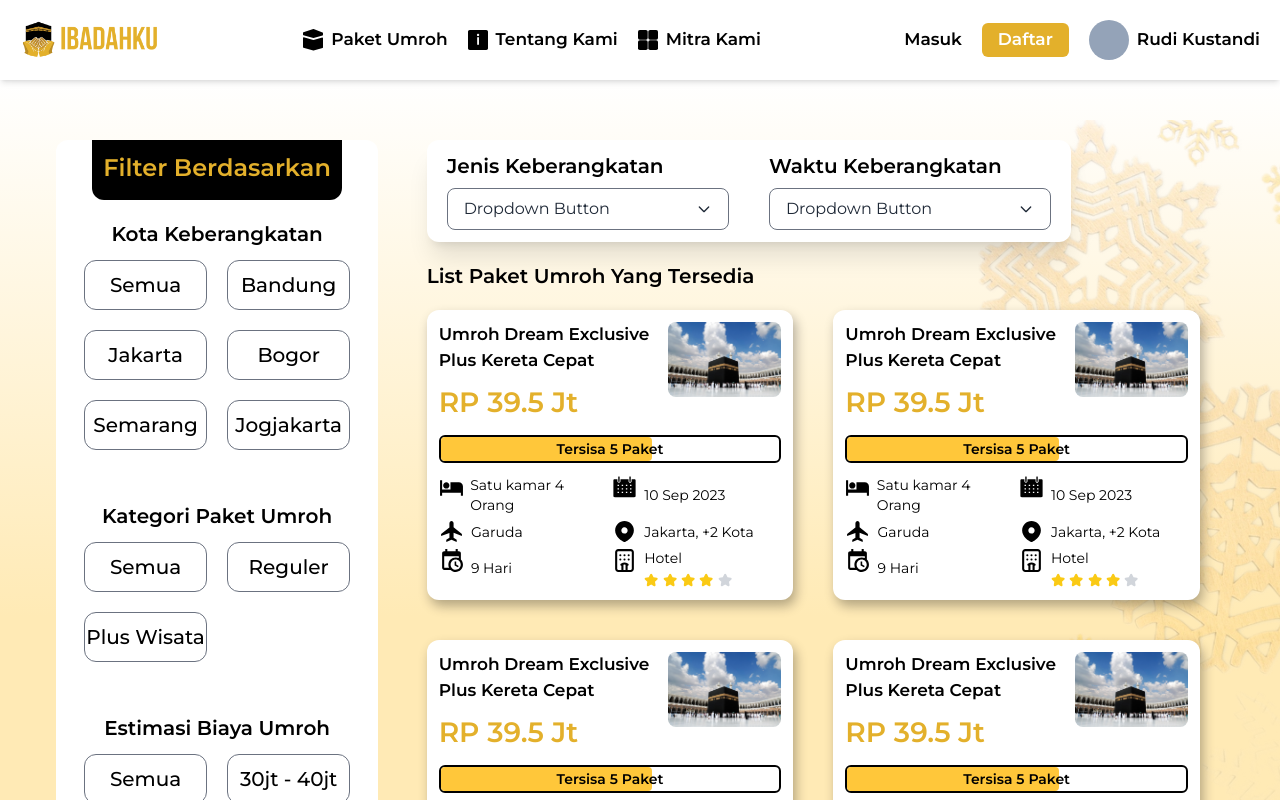
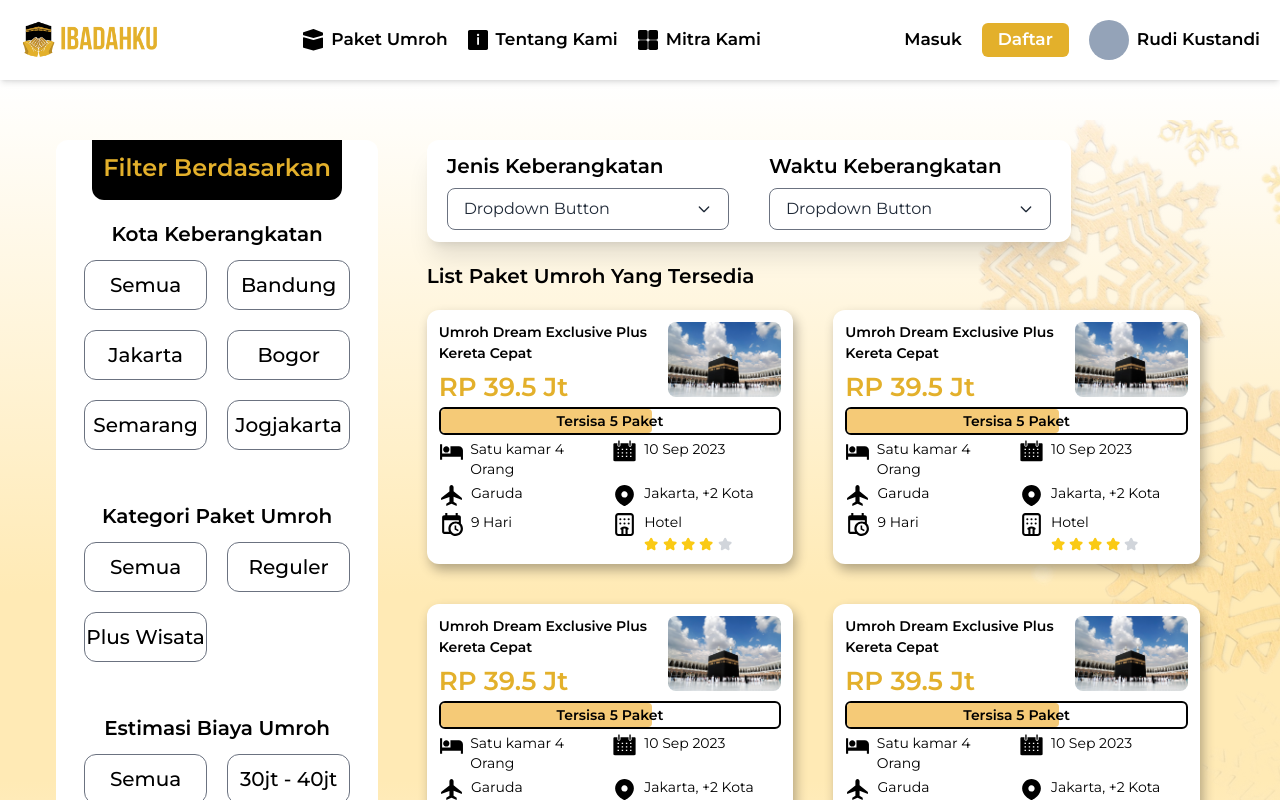
Before and after one commit to fikriymnn/umr-web, a Next.js app: page /package in a window 1280 px wide. Shown: the top 800 px of the page. Built offline with nearby package versions, Linux system fonts and the light colour scheme.

Commit message:
color and size modified

```diff
--- a/src/components/Homepage/CariPaket.jsx
+++ b/src/components/Homepage/CariPaket.jsx
@@ -3,8 +3,8 @@ import React from "react";
 function CariPaket() {
   return (
     <div>
-      <div className="md:mt-0 mt-5 md:py-0 py-3 bg-white bg-opacity-95 rounded-[10px] shadow md:w-9/12 w-11/12 md:h-28 mx-auto md:-translate-y-5 md:flex gap-2 items-center grid grid-cols-3">
-        <div className="md:w-[25%] ml-5 ">
+      <div className="md:mt-0 mt-5 md:py-0 py-3 bg-white bg-opacity-95 rounded-[10px] shadow md:w-9/12 w-11/12 md:h-28 mx-auto md:-translate-y-7 md:flex gap-2 items-center grid grid-cols-3 px-5">
+        <div className="md:w-[25%] ">
           <p className="lg:w-full md:w-full sm:w-11/12 md:text-base sm:text-sm text-[10px] ">
             Lokasi Keberangkatan
           </p>
@@ -25,7 +25,7 @@ function CariPaket() {
           />
         </div>
         <div className="md:w-[25%] mr-5">
-          <p className="lg:w-full md:w-full sm:w-11/12 md:text-base sm:text-sm text-[10px] ">
+          <p className="lg:w-full md:w-full sm:w-11/12 md:text-base sm:text-sm text-[10px]">
             Estimasi Biaya Umroh
           </p>
           <input
@@ -35,11 +35,12 @@ function CariPaket() {
           />
         </div>
         <div className="md:mt-5 w-full col-span-3 md:w-[20%] mb-1">
-          <div className="py-2 px-3 bg-black rounded-md text-white md:w-24 md:h-10 w-[80px] h-8 mx-auto">
+          <div className="h-2"></div>
+          <button className="py-2 px-3 bg-black rounded-md text-white md:w-full md:h-10 w-[80px] h-8 mx-auto">
             <p className="md:text-[14px] sm:text-[10px] text-[10px] text-center ">
               Cari Paket
             </p>
-          </div>
+          </button>
         </div>
       </div>
     </div>
--- a/src/components/Homepage/percayakan.jsx
+++ b/src/components/Homepage/percayakan.jsx
@@ -15,64 +15,64 @@ function Percayakan() {
           </div>
         )}
         <div className="grid grid-cols-1 md:gap-7 gap-3 md:mt-0 sm:mt-5 mt-5">
-          <div className=" flex w-10/12 py-3 px-1 bg-[#959595] mx-auto rounded-xl">
+          <div className=" flex shadow-md w-10/12 py-3 px-1 bg-[#ffffff] mx-auto rounded-xl shadow-md">
             <div className="flex px-1">
-              <div className=" bg-[#959595]  grid place-content-center rounded-xl lg:px-7 md:px-1 ">
+              <div className=" bg-[#ffffff]  grid place-content-center rounded-xl lg:px-7 md:px-1 ">
                 <div className="bg-primary h-16 w-16 rounded-xl  "></div>
               </div>
               <div className="grid grid-cols-1  ps-2">
-                <p className="text-white  md:text-base sm:text-base text-xs font-bold pt-2">
+                <p className="text-black  md:text-base sm:text-base text-xs font-bold pt-2">
                   Lorem ipsum Dolor sit Amet
                 </p>
-                <p className="text-white md:text-base sm:text-base text-xs">
+                <p className="text-black md:text-base sm:text-base text-xs">
                   Lorem ipsum dolor sit, amet consectetur adipisicing elit. Nisi
                   quia a dicta molestias sed
                 </p>
               </div>
             </div>
           </div>
-          <div className=" flex w-10/12 py-3 px-1 bg-[#959595] mx-auto rounded-xl">
+          <div className=" flex shadow-md w-10/12 py-3 px-1 bg-[#ffffff] mx-auto rounded-xl">
             <div className="flex px-1">
-              <div className=" bg-[#959595]  grid place-content-center rounded-xl lg:px-7 md:px-1 ">
+              <div className=" bg-[#ffffff]  grid place-content-center rounded-xl lg:px-7 md:px-1 ">
                 <div className="bg-primary h-16 w-16 rounded-xl  "></div>
               </div>
               <div className="grid grid-cols-1  ps-2">
-                <p className="text-white  md:text-base sm:text-base text-xs font-bold pt-2">
+                <p className="text-black  md:text-base sm:text-base text-xs font-bold pt-2">
                   Lorem ipsum Dolor sit Amet
                 </p>
-                <p className="text-white md:text-base sm:text-base text-xs">
+                <p className="text-black md:text-base sm:text-base text-xs">
                   Lorem ipsum dolor sit, amet consectetur adipisicing elit. Nisi
                   quia a dicta molestias sed
                 </p>
               </div>
             </div>
           </div>
-          <div className=" flex w-10/12 py-3 px-1 bg-[#959595] mx-auto rounded-xl">
+          <div className=" flex shadow-md w-10/12 py-3 px-1 bg-[#ffffff] mx-auto rounded-xl">
             <div className="flex px-1">
-              <div className=" bg-[#959595]  grid place-content-center rounded-xl lg:px-7 md:px-1 ">
+              <div className=" bg-[#ffffff]  grid place-content-center rounded-xl lg:px-7 md:px-1 ">
                 <div className="bg-primary h-16 w-16 rounded-xl  "></div>
               </div>
               <div className="grid grid-cols-1  ps-2">
-                <p className="text-white  md:text-base sm:text-base text-xs font-bold pt-2">
+                <p className="text-black  md:text-base sm:text-base text-xs font-bold pt-2">
                   Lorem ipsum Dolor sit Amet
                 </p>
-                <p className="text-white md:text-base sm:text-base text-xs">
+                <p className="text-black md:text-base sm:text-base text-xs">
                   Lorem ipsum dolor sit, amet consectetur adipisicing elit. Nisi
                   quia a dicta molestias sed
                 </p>
               </div>
             </div>
           </div>
-          <div className=" flex w-10/12 py-3 px-1 bg-[#959595] mx-auto rounded-xl">
+          <div className=" flex shadow-md w-10/12 py-3 px-1 bg-[#ffffff] mx-auto rounded-xl">
             <div className="flex px-1">
-              <div className=" bg-[#959595]  grid place-content-center rounded-xl lg:px-7 md:px-1 ">
+              <div className=" bg-[#ffffff]  grid place-content-center rounded-xl lg:px-7 md:px-1 ">
                 <div className="bg-primary h-16 w-16 rounded-xl  "></div>
               </div>
               <div className="grid grid-cols-1  ps-2">
-                <p className="text-white  md:text-base sm:text-base text-xs font-bold pt-2">
+                <p className="text-black  md:text-base sm:text-base text-xs font-bold pt-2">
                   Lorem ipsum Dolor sit Amet
                 </p>
-                <p className="text-white md:text-base sm:text-base text-xs">
+                <p className="text-black md:text-base sm:text-base text-xs">
                   Lorem ipsum dolor sit, amet consectetur adipisicing elit. Nisi
                   quia a dicta molestias sed
                 </p>
--- a/src/components/packagecard.jsx
+++ b/src/components/packagecard.jsx
@@ -19,10 +19,10 @@ function PackageCard() {
             {!isMobile && (
               <>
                 <div className="md:w-8/12">
-                  <h1 className="md:text-[17px] sm:text-[15px] text-[12px] font-semibold">
+                  <h1 className="md:text-[14px] sm:text-[15px] text-[12px] font-semibold">
                     Umroh Dream Exclusive Plus Kereta Cepat
                   </h1>
-                  <h2 className="md:text-[28px] sm:text-[24px] text-[15px] font-semibold  text-[#E3B02B] pt-2">
+                  <h2 className="md:text-[26px] sm:text-[24px] text-[15px] font-semibold  text-[#E3B02B] pt-1">
                     RP 39.5 Jt
                   </h2>
                 </div>
@@ -37,21 +37,20 @@ function PackageCard() {
                 className="rounded-lg"
               />
             </div>
-
           </div>
           {isMobile && (
             <>
               <div className="md:w-9/12 xl:hidden ">
-                <h1 className="md:text-[17px] sm:text-[15px] text-[12px] font-semibold">
+                <h1 className="md:text-[14px] sm:text-[15px] text-[12px] font-semibold">
                   Umroh Dream Exclusive Plus Kereta Cepat
                 </h1>
-                <h2 className="md:text-[28px] sm:text-[24px] text-[15px] font-semibold  text-[#E3B02B] pt-2">
+                <h2 className="md:text-[26px] sm:text-[24px] text-[15px] font-semibold  text-[#E3B02B] pt-2">
                   RP 39.5 Jt
                 </h2>
               </div>
             </>
           )}
-          <div className=" py-3">
+          <div className=" pb-1">
             <div className="flex items-center justify-center">
               <div className="w-full md:h-7 h-5 rounded-md border md:border-2 relative border-black">
                 <div className="md:w-full sm:w-full w-full h-full absolute flex items-center justify-center text-center font-semibold md:text-sm sm:text-xs text-xs ">
@@ -59,7 +58,7 @@ function PackageCard() {
                 </div>
                 <div
                   style={{ width: availability }}
-                  className="h-full bg-[#ffc73a] rounded-[4px]"
+                  className="h-full bg-[#F5CA77] rounded-[4px]"
                 ></div>
               </div>
             </div>
@@ -75,7 +74,7 @@ function PackageCard() {
                 />
               </div>
               <div className="flex items-center justify-start">
-                <p className="ps-1 text-black md:text-sm sm:text-xs text-[10px] my-auto">
+                <p className="ps-1 text-black md:text-sm sm:text-xs text-[10px] mb-auto">
                   Satu kamar 4 Orang
                 </p>
               </div>
@@ -91,7 +90,7 @@ function PackageCard() {
                 />
               </div>
               <div className="flex items-center justify-start">
-                <p className="ps-1 text-black md:text-sm sm:text-xs text-[10px] my-auto">
+                <p className="ps-1 text-black md:text-sm sm:text-xs text-[10px] mb-auto">
                   10 Sep 2023
                 </p>
               </div>
@@ -106,7 +105,7 @@ function PackageCard() {
                 />
               </div>
               <div className="flex items-center justify-start">
-                <p className="ps-1 text-black md:text-sm sm:text-xs text-[10px] my-auto">
+                <p className="ps-1 text-black md:text-sm sm:text-xs text-[10px] mb-auto">
                   Garuda
                 </p>
               </div>
@@ -121,7 +120,7 @@ function PackageCard() {
                 />
               </div>
               <div className="flex items-center justify-start">
-                <p className="ps-1 text-black md:text-sm sm:text-xs text-[10px] my-auto">
+                <p className="ps-1 text-black md:text-sm sm:text-xs text-[10px] mb-auto">
                   Jakarta, +2 Kota
                 </p>
               </div>
@@ -136,7 +135,7 @@ function PackageCard() {
                 />
               </div>
               <div className="flex items-center justify-start">
-                <p className="ps-1 text-black md:text-sm sm:text-xs text-[10px] my-auto">
+                <p className="ps-1 text-black md:text-sm sm:text-xs text-[10px] mb-auto">
                   9 Hari
                 </p>
               </div>
@@ -151,7 +150,7 @@ function PackageCard() {
                 />
               </div>
               <div className="md:flex-col flex ">
-                <p className="ps-1 text-black md:text-sm sm:text-xs text-[10px] my-auto">
+                <p className="ps-1 text-black md:text-sm sm:text-xs text-[10px] mb-auto">
                   Hotel
                 </p>
                 <div className="md:w-11/12 w-[50px] ">
```
